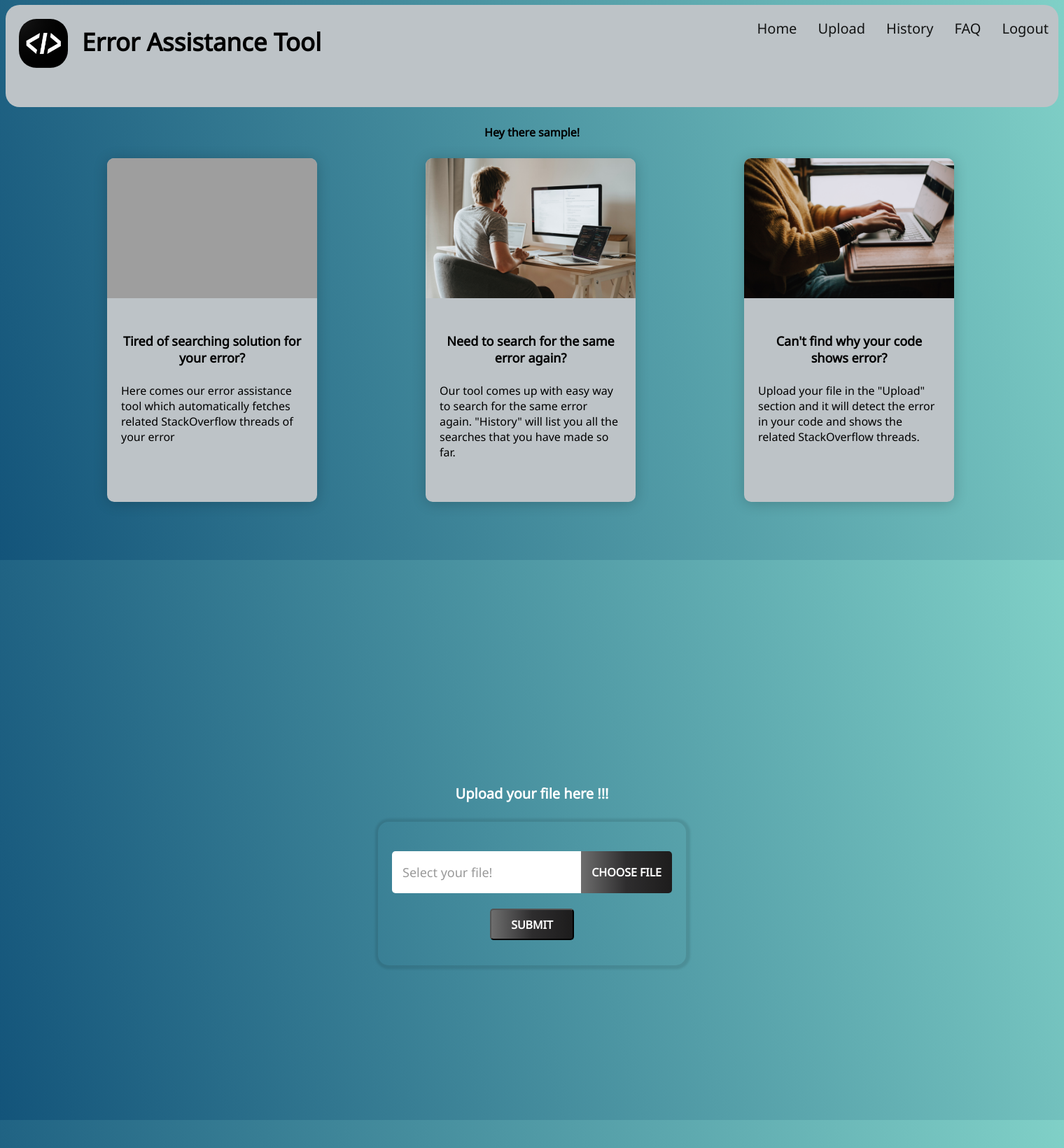
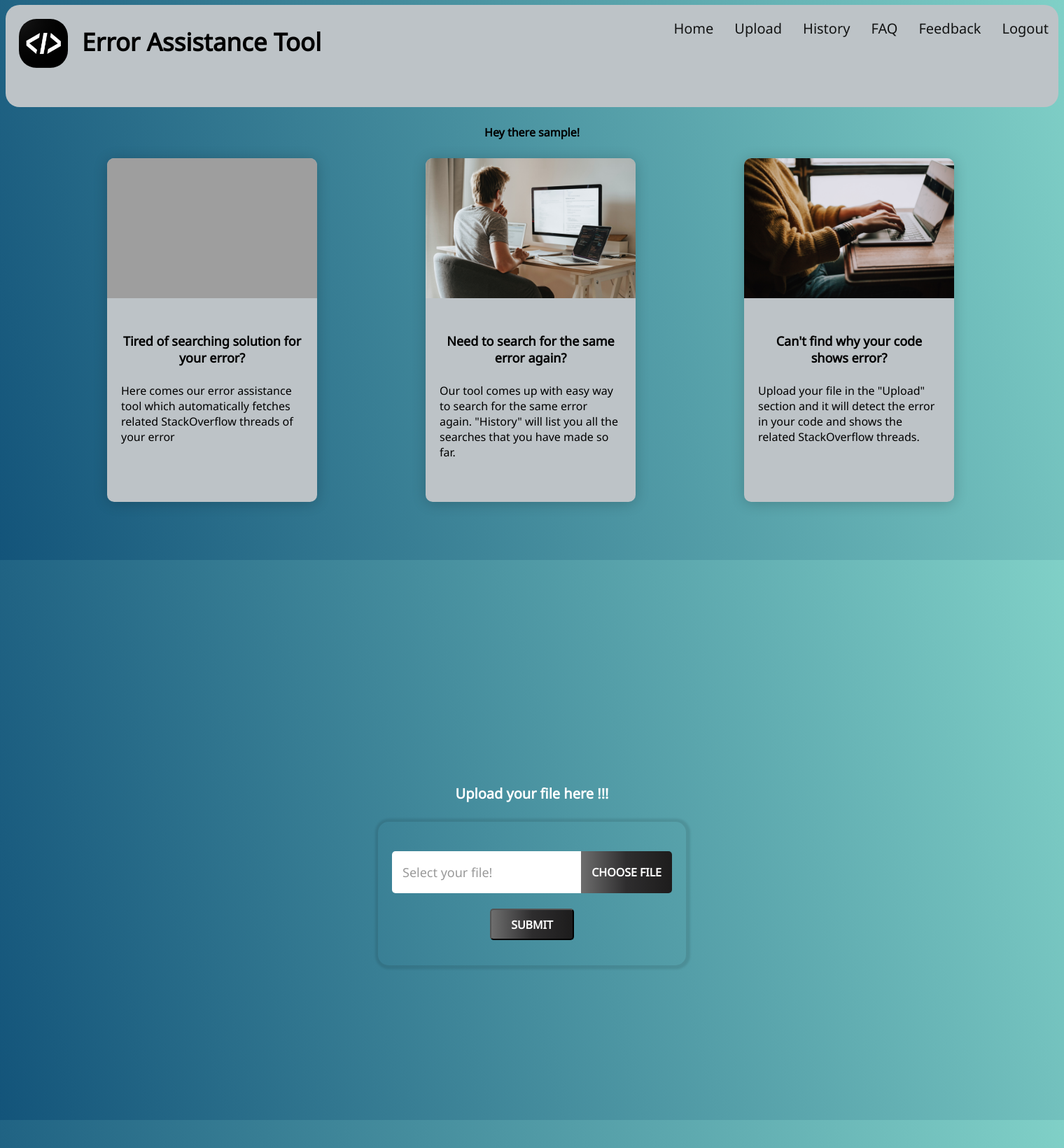
Before and after one commit to kaniskavarsini/Error-Assistance-Tool, a Flask app: page /home in a window 1520 px wide. Shown: the top 1640 px of the page at 70% size. Run offline with Flask 2, Linux system fonts and the light colour scheme; the visitor is signed in with stand-in values (Sample User, id 1); grey boxes are pictures that could not be loaded.

Commit message:
Update home.html

```diff
--- a/front-end/templates/home.html
+++ b/front-end/templates/home.html
@@ -13,6 +13,7 @@
          <ul>
            <img src="{{ url_for('static', filename='img1.png') }}" alt='Logo' class='logo' ALIGN="left"\>
             <li><a href="{{ url_for('logout') }}">Logout</a></li>
+            <li><a href="{{ url_for('feedback') }}">Feedback</a></li>
             <li><a href="#downFAQ">FAQ</a></li>
             <li><a href="{{ url_for('history') }}">History</a></li>
             <li><a href="#down">Upload</a></li>
```
